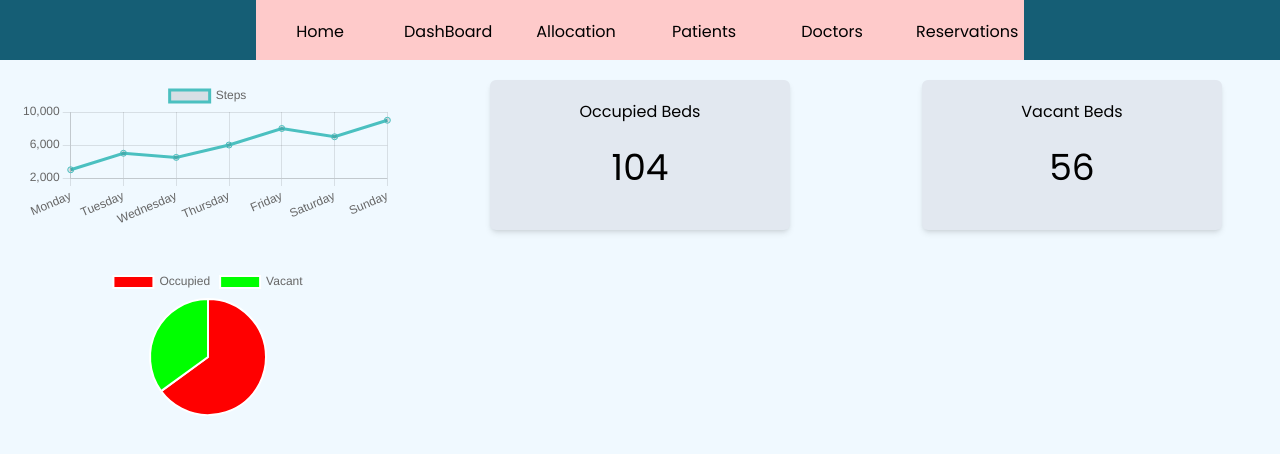
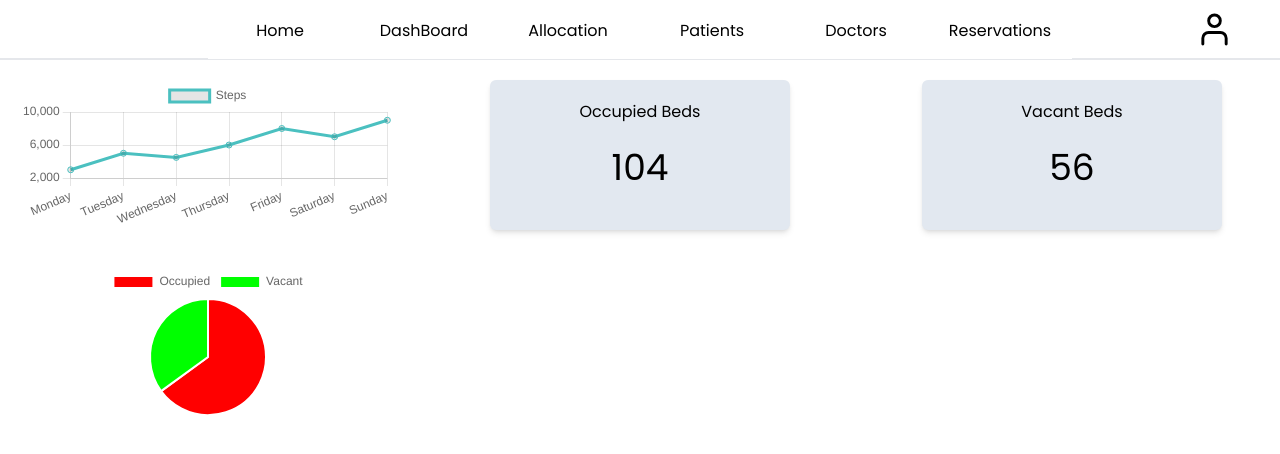
Before and after one commit to StatShibe/Healthcare_Analytics, a React (Vite) app in the folder healthcare_frontend/: page /dashboard in a window 1280 px wide. Shown: the top 454 px of the page. Built offline with nearby package versions, Linux system fonts and the light colour scheme.

Commit message:
made some layout changes

```diff
--- a/healthcare_frontend/src/components/Layout.jsx
+++ /dev/null
@@ -1,11 +0,0 @@
-import { Outlet } from "react-router-dom";
-
-const Layout = () => {
-    return (
-        <main className="App">
-            <Outlet/>
-        </main>
-    )
-}
-
-export default Layout;
--- a/healthcare_frontend/src/components/NavigationBar.jsx
+++ b/healthcare_frontend/src/components/NavigationBar.jsx
@@ -1,20 +1,23 @@
-import React from 'react'
 import {Link} from "react-router-dom"
+import profileIcon from "../assets/images/profileIcon.svg"
 
 export const NavigationBar = () => {
 
-  const buttonStyling = 'bg-red-200 w-32 p-5 text-center hover:bg-pink-400 hover:text-white';
+  const buttonStyling = 'bg-white h-[60px] w-36 p-5 text-center hover:bg-slate-400 hover:text-white';
 
   return (
     <>
 		<div>
-        <div className='flex flex-row h-[60px] w-full bg-cyan-800 justify-center text-'>
+			<div className='flex flex-row h-[60px] w-full bg-white justify-center items-center text-center border-b-2'>
 				<div className={buttonStyling}><Link to = "/">Home</Link></div>
-          <div className={buttonStyling}><Link to = "/dashboard">DashBoard</Link></div>
+				<div className={buttonStyling}><Link to = "/dashboard">DashBoard</Link>	</div>
 				<div className={buttonStyling}><Link to = "#allocation">Allocation</Link></div>
 				<div className={buttonStyling}><Link to = "#patients">Patients</Link></div>
 				<div className={buttonStyling}><Link to = "#doctors">Doctors</Link></div>
 				<div className={buttonStyling}><Link to = "#reservations">Reservations</Link></div>
+				<div className="absolute right-0 pr-12">
+					<Link to = "/login"><img src={profileIcon} className="h-[35px] w-[35px]" /></Link>
+				</div>
 			</div>
 		</div>
     </>
--- a/healthcare_frontend/src/pages/DashboardPage.jsx
+++ b/healthcare_frontend/src/pages/DashboardPage.jsx
@@ -7,7 +7,7 @@ import PieGraph from '../components/Charts/Pie'
 const DashboardPage = () => {
   return (
     <>
-		<div className="h-screen w-screen bg-sky-50 font-poppins">
+		<div className="h-screen w-screen bg-white font-poppins">
 		  	<NavigationBar/>
 			<div className='grid grid-cols-3 gap-4 justify-center'>
 				<div className='p-5'>
--- a/healthcare_frontend/src/pages/ErrorPage.jsx
+++ b/healthcare_frontend/src/pages/ErrorPage.jsx
@@ -1,8 +1,10 @@
-import React from 'react'
+import lostIcon from "../assets/images/lostpage.svg"
 
 const ErrorPage = () => {
 	return (
 		<div className='flex flex-col h-screen w-screen justify-center items-center'>
+			<img src = {lostIcon} alt="Lost person icon" className="h-[200px] w-[200px]"/>
+			<br/>
 			<h1 className='text-3xl text-red-900'>Oops! Seems like somebody has lost their way</h1>
 			<h2>This path does not exist</h2>
 		</div>
```
Also changed, not shown: healthcare_frontend/src/assets/images/lostpage.svg (added), healthcare_frontend/src/assets/images/profileIcon.svg (added). Lines whose indentation alone changed are shown as unchanged.
